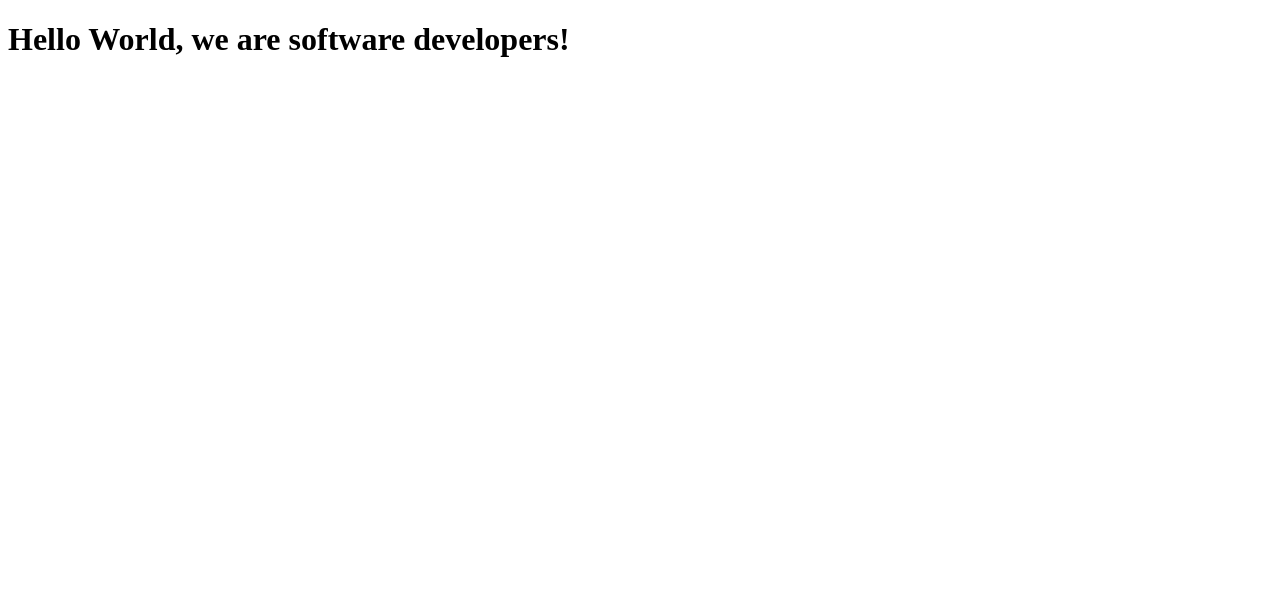
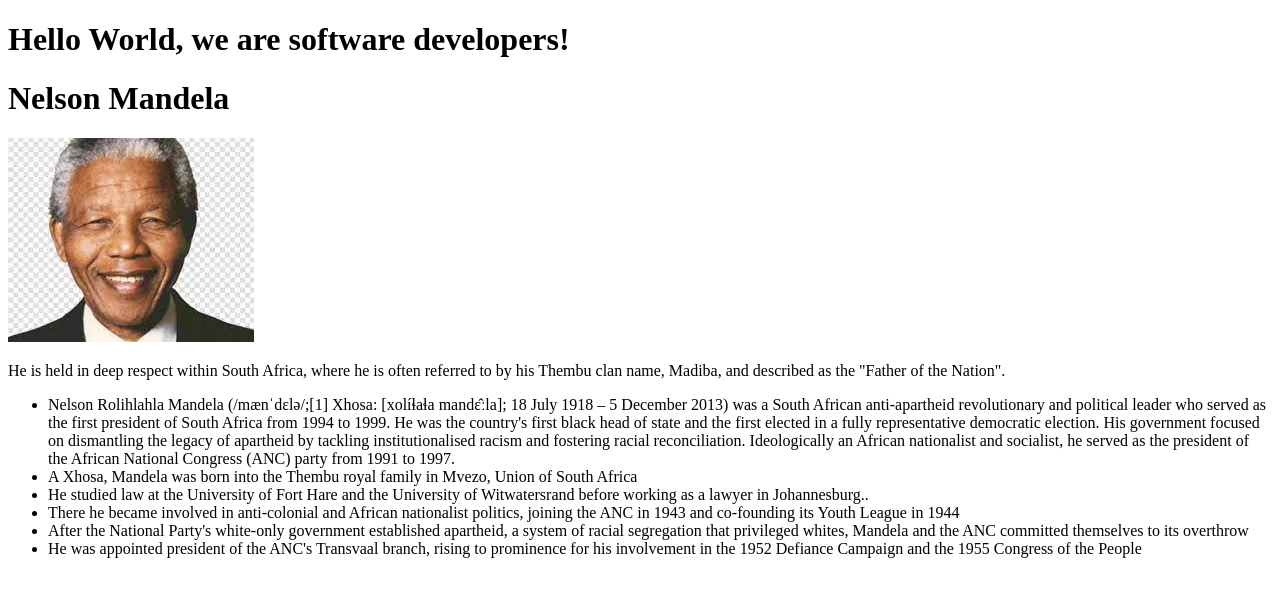
Before and after one commit to charpeamol/MicroverseTrial3, a plain HTML site: page index.html in a window 1280 px wide. Drawn offline with Linux system fonts and the light colour scheme.

Commit message:
tribute page image and imformation about person added

```diff
--- a/index.html
+++ b/index.html
@@ -9,6 +9,22 @@
   <body>
     <h1>Hello World, we are software developers!
     </h1>
+    <main id="main">
+      <h1 id="title">Nelson Mandela</h1>
+      <div id="img-div">
+        <img src="image/nelsonmandellalogo.jpg" id="image" alt="Nelson Mandella Image">
+        <p id=img-caption>  He is held in deep respect within South Africa, where he is often referred to by his Thembu clan name, Madiba, and described as the "Father of the Nation".</p>
+         </div>
+        <div id="tribute-info">
+          <ul>
+            <li> Nelson Rolihlahla Mandela (/mænˈdɛlə/;[1] Xhosa: [xolíɬaɬa mandɛ̂ːla]; 18 July 1918 – 5 December 2013) was a South African anti-apartheid revolutionary and political leader who served as the first president of South Africa from 1994 to 1999. He was the country's first black head of state and the first elected in a fully representative democratic election. His government focused on dismantling the legacy of apartheid by tackling institutionalised racism and fostering racial reconciliation. Ideologically an African nationalist and socialist, he served as the president of the African National Congress (ANC) party from 1991 to 1997.</li>
+            <li>A Xhosa, Mandela was born into the Thembu royal family in Mvezo, Union of South Africa</li>
+            <li>He studied law at the University of Fort Hare and the University of Witwatersrand before working as a lawyer in Johannesburg..</li>
+            <li> There he became involved in anti-colonial and African nationalist politics, joining the ANC in 1943 and co-founding its Youth League in 1944</li>
+            <li>After the National Party's white-only government established apartheid, a system of racial segregation that privileged whites, Mandela and the ANC committed themselves to its overthrow</li>
+            <li> He was appointed president of the ANC's Transvaal branch, rising to prominence for his involvement in the 1952 Defiance Campaign and the 1955 Congress of the People</li>
+          </ul>
+      </div>
     <script src="https://cdn.freecodecamp.org/testable-projects-fcc/v1/bundle.js"></script>
 
     <!--
```
Also changed, not shown: image/nelsonmandellalogo.jpg (added).
